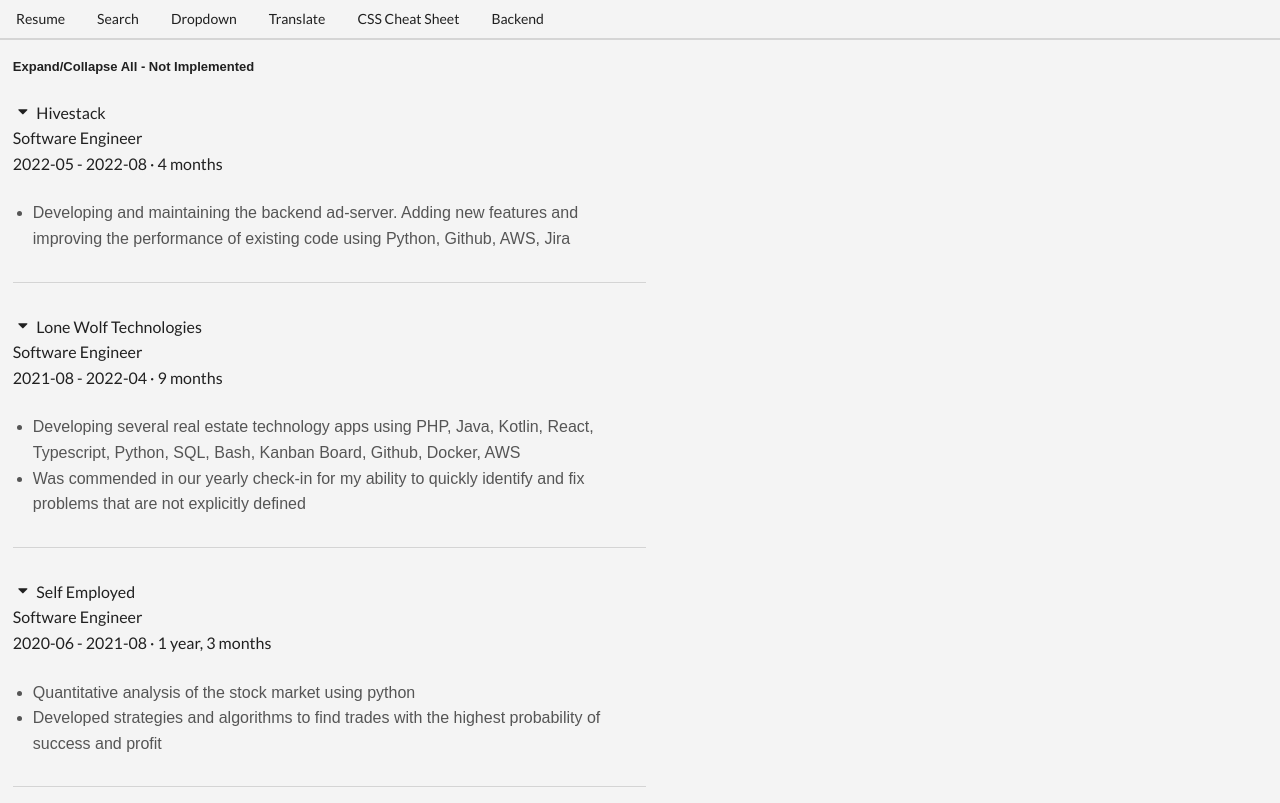
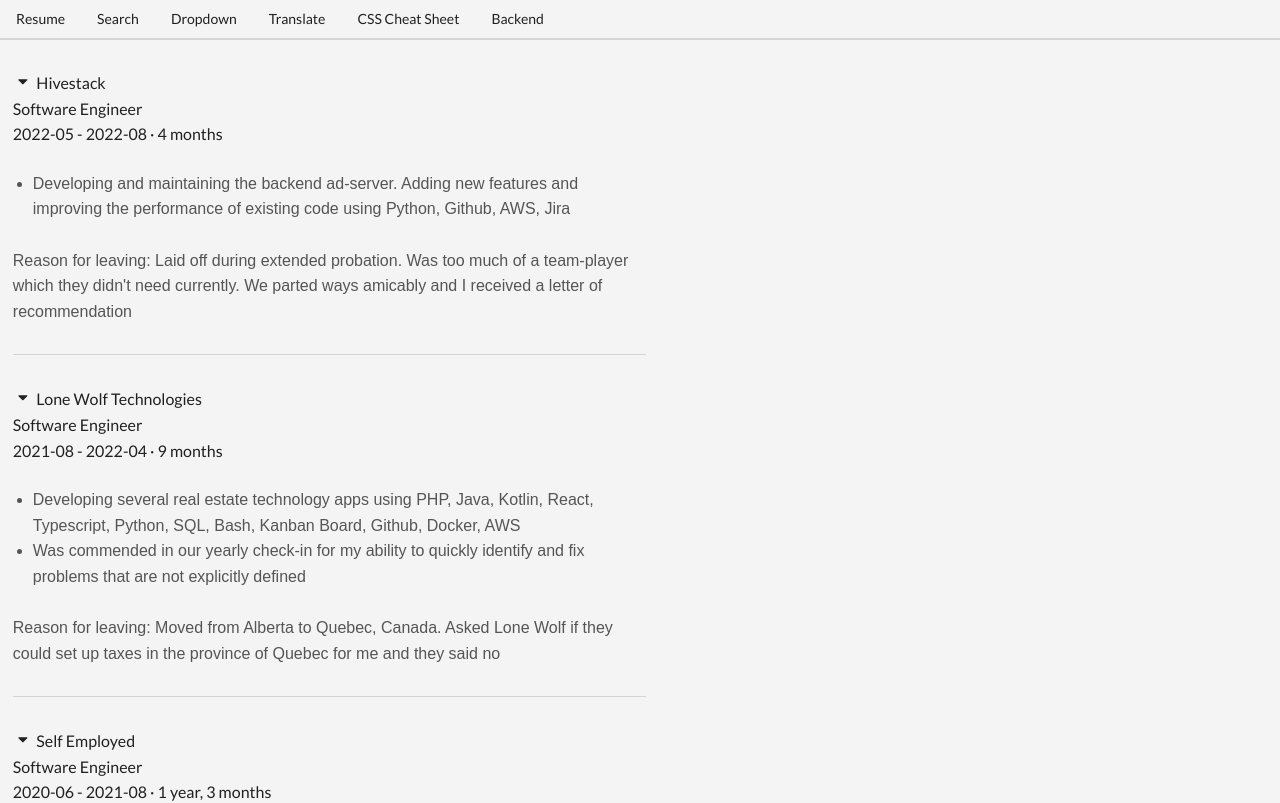
Before and after one commit to johnmiko/portfolio_frontend, a React (Create React App) app: page / in a window 1280 px wide. Shown: the top 803 px of the page. Built offline with nearby package versions, Linux system fonts and the light colour scheme.

Commit message:
remove expandcollapsall

```diff
--- a/src/components/Resume.js
+++ b/src/components/Resume.js
@@ -7,7 +7,7 @@
     title: "Software Engineer",
     startDate: new Date(2022, 4),
     endDate: new Date(2022, 7),
-    leftBecause: "Laid off during extended probation. Was too much of a team-player which they didn't need currently",
+    leftBecause: "Laid off during extended probation. Was too much of a team-player which they didn't need currently. We parted ways amicably and I received a letter of recommendation",
     content: ["Developing and maintaining the backend ad-server. Adding new features and improving the performance of existing code using Python, Github, AWS, Jira"]
     ,
   },
@@ -172,6 +172,8 @@
           <ul style={{'margin': 0, paddingInlineStart: '20px'}}>
           {content}
           </ul>
+          <br></br>
+          {`Reason for leaving: ${item.leftBecause}`}
         </div>
         <div class="ui divider"/>
       </React.Fragment>
@@ -196,7 +198,7 @@
 
   return (
     <div style={{'margin-left': '1%'}}>
-      <ExpandCollapseAll></ExpandCollapseAll>
+      {/* <ExpandCollapseAll></ExpandCollapseAll> */}
       {/* {expandCollapseAll} */}
       <div className="ui accordion" style={{'width': '50%'}}>
         {jobs}
```
